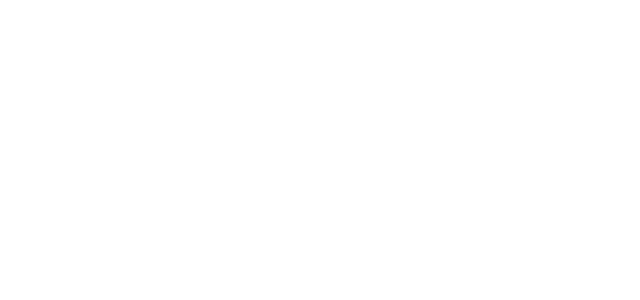
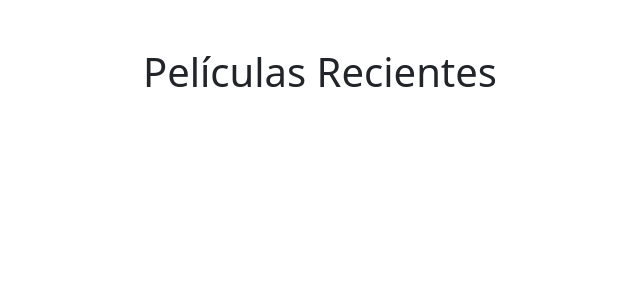
Before and after one commit to RRDiei/modfwjs-react1, a React (Create React App) app: page / in a window 1280 px wide. Shown: the top 300 px of the page, without its empty margins (320-960 px from the left). Built offline with nearby package versions, Linux system fonts and the light colour scheme.

Commit message:
crea enrutador y primera plantilla

```diff
--- a/src/App.js
+++ b/src/App.js
@@ -1,7 +1,22 @@
+import {
+  createBrowserRouter,
+  Route,
+  createRoutesFromElements,
+  RouterProvider,
+} from "react-router-dom";
+
+// Hoja de estilos
 import "./App.css";
 
+// Plantillas
+import RouteLayout from "./RouteLayout";
+
+const router = createBrowserRouter(
+  createRoutesFromElements(<Route path="/" element={<RouteLayout />}></Route>)
+);
+
 function App() {
-  return <div className="App"></div>;
+  return <RouterProvider router={router} />;
 }
 
 export default App;
--- /dev/null
+++ b/src/RouteLayout.jsx
@@ -0,0 +1,14 @@
+import { Outlet } from "react-router-dom";
+
+export default function RouteLayout() {
+  return (
+    <>
+      <header className="RouteLayout">
+        <h1 className="text-center pt-5">Películas Recientes</h1>
+      </header>
+      <main>
+        <Outlet />
+      </main>
+    </>
+  );
+}
--- a/src/index.js
+++ b/src/index.js
@@ -2,6 +2,10 @@
 import ReactDOM from "react-dom/client";
 import "./index.css";
 import App from "./App";
+
+// Estilos de Bootstrap
+import "bootstrap";
+import "../node_modules/bootstrap/dist/css/bootstrap.min.css";
 
 const root = ReactDOM.createRoot(document.getElementById("root"));
 root.render(
```
